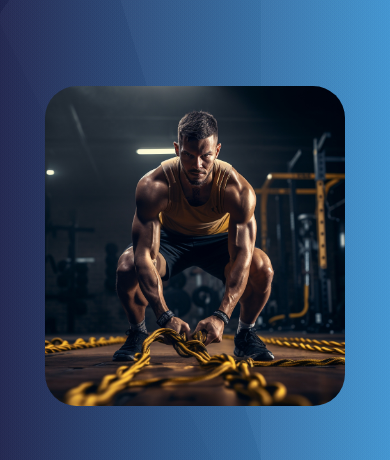
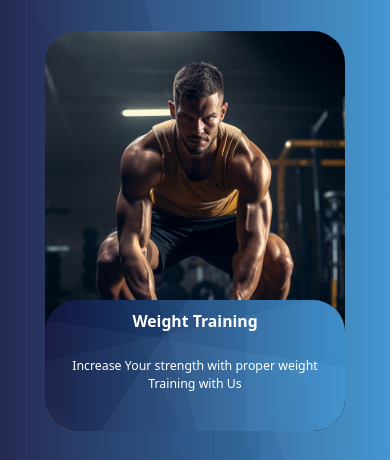
Before and after one commit to JOBIN456/gym-website, a Django app: page / in a window 390 px wide. Shown: the part 1329-1789 px from the top of the page. Run offline with Django 4.2, Linux system fonts and the light colour scheme.

Commit message:
media hover none

```diff
--- a/gym_website/static/css/main.css
+++ b/gym_website/static/css/main.css
@@ -431,55 +431,36 @@ body{
 
 
 
-
-
  .my-cards{
-
-    width:100%;
-    height: 700px;;
+    background-image: linear-gradient(41deg, rgba(107, 107, 107, 0.04) 0%, rgba(107, 107, 107, 0.04) 8%,rgba(31, 31, 31, 0.04) 8%, rgba(31, 31, 31, 0.04) 100%),linear-gradient(9deg, rgba(228, 228, 228, 0.04) 0%, rgba(228, 228, 228, 0.04) 62%,rgba(54, 54, 54, 0.04) 62%, rgba(54, 54, 54, 0.04) 100%),linear-gradient(124deg, rgba(18, 18, 18, 0.04) 0%, rgba(18, 18, 18, 0.04) 37%,rgba(233, 233, 233, 0.04) 37%, rgba(233, 233, 233, 0.04) 100%),linear-gradient(253deg, rgba(201, 201, 201, 0.04) 0%, rgba(201, 201, 201, 0.04) 55%,rgba(47, 47, 47, 0.04) 55%, rgba(47, 47, 47, 0.04) 100%),linear-gradient(270deg, rgba(172, 172, 172, 0.04) 0%, rgba(172, 172, 172, 0.04) 33%,rgba(26, 26, 26, 0.04) 33%, rgba(26, 26, 26, 0.04) 100%),linear-gradient(64deg, rgba(11, 11, 11, 0.04) 0%, rgba(11, 11, 11, 0.04) 38%,rgba(87, 87, 87, 0.04) 38%, rgba(87, 87, 87, 0.04) 100%),linear-gradient(347deg, rgba(199, 199, 199, 0.04) 0%, rgba(199, 199, 199, 0.04) 69%,rgba(4, 4, 4, 0.04) 69%, rgba(4, 4, 4, 0.04) 100%),linear-gradient(313deg, rgba(36, 36, 36, 0.04) 0%, rgba(36, 36, 36, 0.04) 20%,rgba(91, 91, 91, 0.04) 20%, rgba(91, 91, 91, 0.04) 100%),linear-gradient(90deg, rgb(10, 17, 72),rgb(35, 148, 228));
+
+ }
+ .my-cards h3{
+    color:white;
+    text-align: center;
+    padding:3rem 0 0 0 ;
+    font-weight: 600;
+ }
+
+.inside-my-cards{
+
+    width:100%;
     display:flex;
-
-
-    background-image: linear-gradient(41deg, rgba(107, 107, 107, 0.04) 0%, rgba(107, 107, 107, 0.04) 8%,rgba(31, 31, 31, 0.04) 8%, rgba(31, 31, 31, 0.04) 100%),linear-gradient(9deg, rgba(228, 228, 228, 0.04) 0%, rgba(228, 228, 228, 0.04) 62%,rgba(54, 54, 54, 0.04) 62%, rgba(54, 54, 54, 0.04) 100%),linear-gradient(124deg, rgba(18, 18, 18, 0.04) 0%, rgba(18, 18, 18, 0.04) 37%,rgba(233, 233, 233, 0.04) 37%, rgba(233, 233, 233, 0.04) 100%),linear-gradient(253deg, rgba(201, 201, 201, 0.04) 0%, rgba(201, 201, 201, 0.04) 55%,rgba(47, 47, 47, 0.04) 55%, rgba(47, 47, 47, 0.04) 100%),linear-gradient(270deg, rgba(172, 172, 172, 0.04) 0%, rgba(172, 172, 172, 0.04) 33%,rgba(26, 26, 26, 0.04) 33%, rgba(26, 26, 26, 0.04) 100%),linear-gradient(64deg, rgba(11, 11, 11, 0.04) 0%, rgba(11, 11, 11, 0.04) 38%,rgba(87, 87, 87, 0.04) 38%, rgba(87, 87, 87, 0.04) 100%),linear-gradient(347deg, rgba(199, 199, 199, 0.04) 0%, rgba(199, 199, 199, 0.04) 69%,rgba(4, 4, 4, 0.04) 69%, rgba(4, 4, 4, 0.04) 100%),linear-gradient(313deg, rgba(36, 36, 36, 0.04) 0%, rgba(36, 36, 36, 0.04) 20%,rgba(91, 91, 91, 0.04) 20%, rgba(91, 91, 91, 0.04) 100%),linear-gradient(90deg, rgb(10, 17, 72),rgb(35, 148, 228));
-
-
-}
-@media screen and (max-width:1200px)
-{
-    .my-cards{
-        display: flex;
+    justify-content: center;
+    align-items: center;
     flex-wrap: wrap;
-        justify-content: center;
-        height: 120vh;
-    }
-
-
-}
-
-@media screen and (max-width:653px)
-{
-  .my-cards  {
-        height: 220vh;
-    }
-}
-
-@media screen and (max-width:450px){
-    .my-cards{
-        height:250vh;
-    }
-}
-@media screen and (max-width:350px){
-    .my-cards{
-        height:280vh;
-    }
+    gap: 2rem;
+    padding: 4rem 0 8rem 0;
+
+
+
 }
 
 .image-card1{
-    margin:auto;
-    max-width:300px;
-    width:100%;
-    max-height:400px;
-    height:100%;
+
+   max-width: 300px;
+    width:100%;
+    height:400px;
     background-position: center;
     background-repeat: no-repeat;
     background-size: cover;
@@ -488,12 +469,7 @@ body{
     animation:zoomin ease-in 2s;
 
 }
-@media screen and (max-width:430px){
-    .image-card1{
-        max-height:320px;
-       height:100%;
-    }
-}
+
 .image-card1:hover{
     transform: scale(1.025);
 }
@@ -507,18 +483,36 @@ body{
     }
 }
 
-@media screen and (max-width: 1200px) {
-    .image-card1 {
-        margin: 2% 1% 2% 1%;
-    }
-  }
-
-  @media screen and (max-width: 450px) {
-    .image-card1 {
-      margin: 3%;
-    }
-  }
-
+.inside-image-card1{
+    display: none;
+    max-width:300px;
+    width:100%;
+    max-height: 131px;
+    height: 100%;
+    border-radius: 2rem;
+    position: relative;
+    top: 269px;
+    background-image: linear-gradient(41deg, rgba(107, 107, 107, 0.04) 0%, rgba(107, 107, 107, 0.04) 8%,rgba(31, 31, 31, 0.04) 8%, rgba(31, 31, 31, 0.04) 100%),linear-gradient(9deg, rgba(228, 228, 228, 0.04) 0%, rgba(228, 228, 228, 0.04) 62%,rgba(54, 54, 54, 0.04) 62%, rgba(54, 54, 54, 0.04) 100%),linear-gradient(124deg, rgba(18, 18, 18, 0.04) 0%, rgba(18, 18, 18, 0.04) 37%,rgba(233, 233, 233, 0.04) 37%, rgba(233, 233, 233, 0.04) 100%),linear-gradient(253deg, rgba(201, 201, 201, 0.04) 0%, rgba(201, 201, 201, 0.04) 55%,rgba(47, 47, 47, 0.04) 55%, rgba(47, 47, 47, 0.04) 100%),linear-gradient(270deg, rgba(172, 172, 172, 0.04) 0%, rgba(172, 172, 172, 0.04) 33%,rgba(26, 26, 26, 0.04) 33%, rgba(26, 26, 26, 0.04) 100%),linear-gradient(64deg, rgba(11, 11, 11, 0.04) 0%, rgba(11, 11, 11, 0.04) 38%,rgba(87, 87, 87, 0.04) 38%, rgba(87, 87, 87, 0.04) 100%),linear-gradient(347deg, rgba(199, 199, 199, 0.04) 0%, rgba(199, 199, 199, 0.04) 69%,rgba(4, 4, 4, 0.04) 69%, rgba(4, 4, 4, 0.04) 100%),linear-gradient(313deg, rgba(36, 36, 36, 0.04) 0%, rgba(36, 36, 36, 0.04) 20%,rgba(91, 91, 91, 0.04) 20%, rgba(91, 91, 91, 0.04) 100%),linear-gradient(90deg, rgb(10, 17, 72),rgb(35, 148, 228));
+}
+
+@media (hover: none)
+{
+    .inside-image-card1{
+   display:block;
+    max-width:300px;
+    width:100%;
+    max-height: 131px;
+    height: 100%;
+    border-radius: 2rem;
+    position: relative;
+    top: 269px;
+
+    background-image: linear-gradient(41deg, rgba(107, 107, 107, 0.04) 0%, rgba(107, 107, 107, 0.04) 8%,rgba(31, 31, 31, 0.04) 8%, rgba(31, 31, 31, 0.04) 100%),linear-gradient(9deg, rgba(228, 228, 228, 0.04) 0%, rgba(228, 228, 228, 0.04) 62%,rgba(54, 54, 54, 0.04) 62%, rgba(54, 54, 54, 0.04) 100%),linear-gradient(124deg, rgba(18, 18, 18, 0.04) 0%, rgba(18, 18, 18, 0.04) 37%,rgba(233, 233, 233, 0.04) 37%, rgba(233, 233, 233, 0.04) 100%),linear-gradient(253deg, rgba(201, 201, 201, 0.04) 0%, rgba(201, 201, 201, 0.04) 55%,rgba(47, 47, 47, 0.04) 55%, rgba(47, 47, 47, 0.04) 100%),linear-gradient(270deg, rgba(172, 172, 172, 0.04) 0%, rgba(172, 172, 172, 0.04) 33%,rgba(26, 26, 26, 0.04) 33%, rgba(26, 26, 26, 0.04) 100%),linear-gradient(64deg, rgba(11, 11, 11, 0.04) 0%, rgba(11, 11, 11, 0.04) 38%,rgba(87, 87, 87, 0.04) 38%, rgba(87, 87, 87, 0.04) 100%),linear-gradient(347deg, rgba(199, 199, 199, 0.04) 0%, rgba(199, 199, 199, 0.04) 69%,rgba(4, 4, 4, 0.04) 69%, rgba(4, 4, 4, 0.04) 100%),linear-gradient(313deg, rgba(36, 36, 36, 0.04) 0%, rgba(36, 36, 36, 0.04) 20%,rgba(91, 91, 91, 0.04) 20%, rgba(91, 91, 91, 0.04) 100%),linear-gradient(90deg, rgb(10, 17, 72),rgb(35, 148, 228));
+    animation:bottomup ease 1s;
+
+
+}
+}
 .image-card1:hover .inside-image-card1{
     display:block;
     max-width:300px;
@@ -555,13 +541,11 @@ body{
      }
 }
 
-.inside-image-card1{
-    display: none;
-}
+
 .inside-image-card1 h6{
  color:white;
  font-weight:600;
- font-size:1.35rem;
+ font-size: clamp(0.95rem, 0.8596rem + 0.5165vw, 1.35rem);
  text-align:center;
  padding:4%;
 
@@ -572,7 +556,7 @@ body{
     text-align:center;
     margin:auto;
     padding:2%;
-
+    font-size: clamp(0.75rem, 0.6935rem + 0.3228vw, 1rem);
 
    }
 
--- a/gym_website/template/home.html
+++ b/gym_website/template/home.html
@@ -69,7 +69,8 @@ Phoenix fitness
 
 
 <div class="my-cards">
-
+  <h3>OUR FEATURES</h3>
+  <div class="inside-my-cards">
   <div class="image-card1" style="background-image: url('/static/images/weight-training.jpg');">
   <div class="inside-image-card1">
       <h6> Weight Training</h6>
@@ -95,6 +96,10 @@ Phoenix fitness
       </div>
       </div>
 </div>
+</div>
+
+
+
 <div class="parallax" style="background-image:url('/static/images/prallax.jpg');">
 <h3>Stay Fit with Us</h3>
 </div>
```
Also changed, not shown: other parts of gym_website/static/css/main.css (+46 -33 lines). Lines whose indentation alone changed are shown as unchanged.
